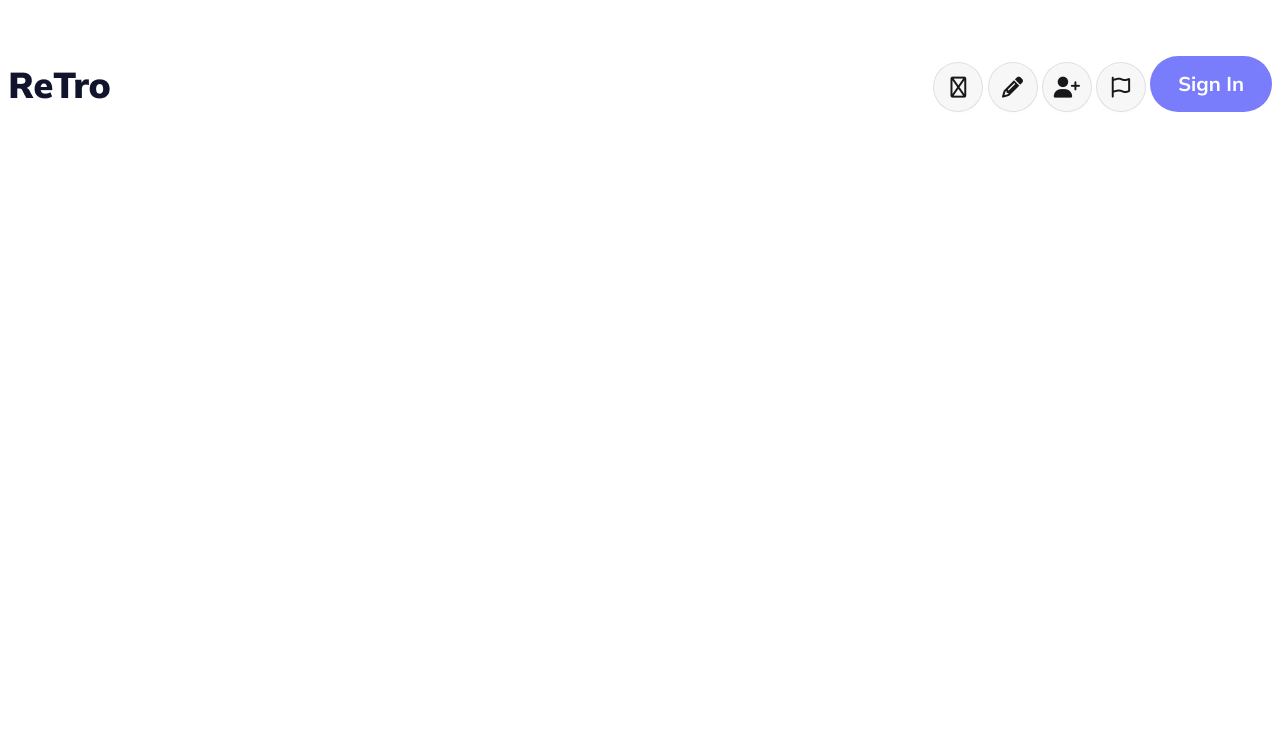
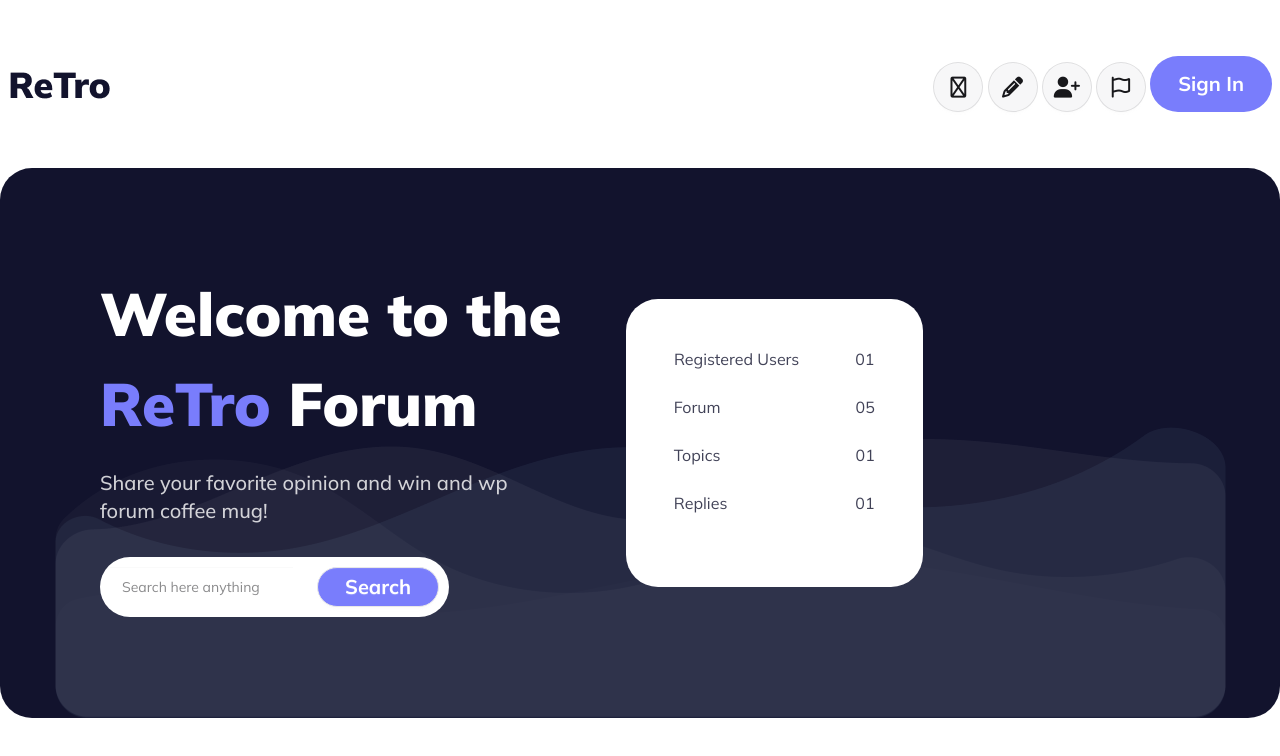
Before and after one commit to Sultana247/BookReviewAssignment, a plain HTML site: page index.html in a window 1280 px wide. Drawn offline with nearby package versions, Linux system fonts and the light colour scheme.

Commit message:
banner design completed

```diff
--- a/index.html
+++ b/index.html
@@ -73,7 +73,46 @@
         </div>
     </header>
     <main class="container mx-auto">
+        <!-- banner -->
+         <div class="h-[888px] md:h-[550px] bg-[url(images/bgbanner.png)] bg-no-repeat bg-bottom gap-16 bg-[#12132D] mt-12 rounded-[32px] flex flex-col md:flex-row p-[100px] items-center">
+            <div class="">
+                <h3 class="font-black tex-4xl md:text-[44px] lg:text-[60px] text-white">Welcome to the <br><span class="decoration-transparent text-[#797DFC]">ReTro</span> Forum</h3>
+                <p class="font-medium text-xl text-[#FFFFFFCC] mt-5">Share your favorite opinion and win and wp <br>forum coffee mug!</p>
+                <!-- search button -->
+                <div class="flex mt-8">
+                    <div class="bg-white flex rounded-[50px] p-[10px] gap-6 ">
+                        <label class="input validator join-item border-0">
 
+                            <input type="text"  placeholder="Search here anything" required  />
+                            </label>
+
+
+                        <button class="btn bg-[#797DFC] text-white font-bold text-xl py-2 rounded-[46px] px-[27px]">Search</button>
+                    </div>
+                </div>
+            </div>
+            <div class="p-12 bg-white rounded-[32px] text-[#12132DCC]  h-[288px]">
+                <div class="flex flex-col gap-6 items-center">
+                    <div class="flex gap-14 justify-between">
+                    <p>Registered Users</p>
+                    <p>01</p>
+                </div>
+                <div class="flex gap-[135px]">
+                    <p>Forum</p>
+                    <p>05</p>
+                </div>
+                <div class="flex gap-[135px]">
+                    <p>Topics</p>
+                    <p>01</p>
+                </div>
+                <div class="flex gap-[128px]">
+                    <p>Replies</p>
+                    <p>01</p>
+                </div>
+                </div>
+            </div>
+
+         </div>
     </main>
     <footer>
 
```
